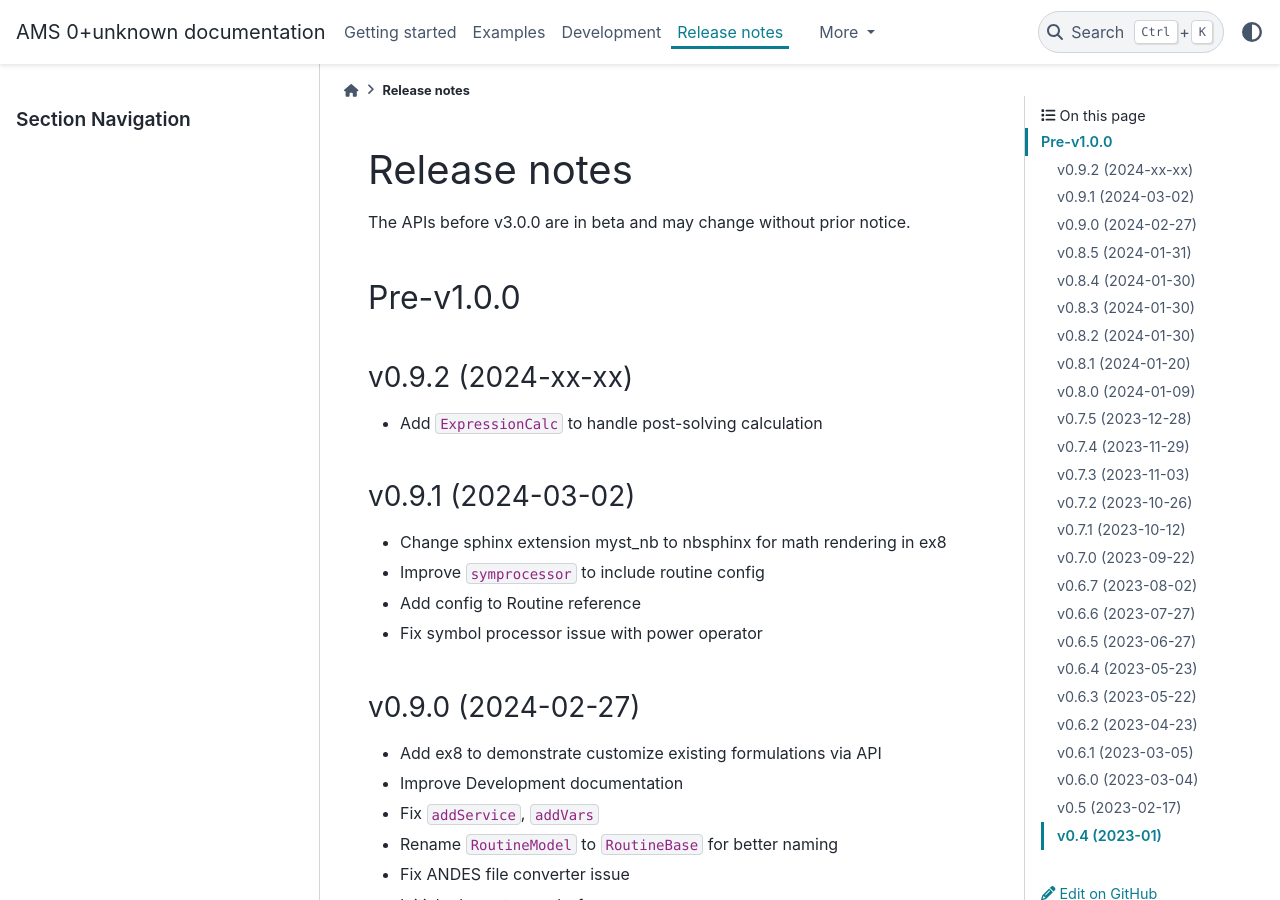
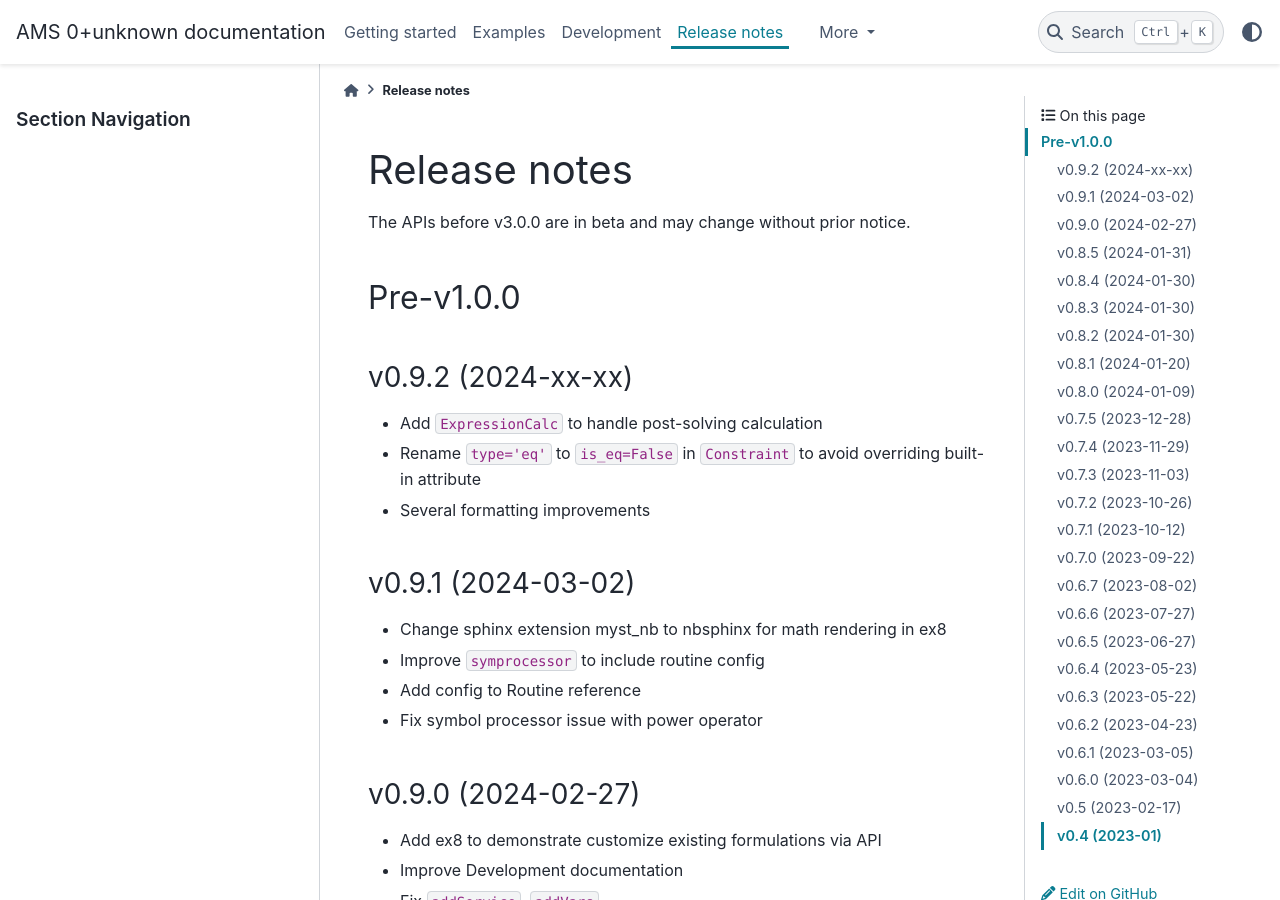
Before and after one commit to CURENT/ams, a Sphinx documentation site: the page built from docs/source/release-notes.rst, in a window 1280 px wide and 900 px high. Built offline with Sphinx 7.4.7 and the PyData theme 0.15.4, drawn with Linux system fonts in a browser that asks for light colours; pages that are not in the unit, such as notebooks, are missing from menus.

Commit message:
Update release-notes

```diff
--- a/docs/source/release-notes.rst
+++ b/docs/source/release-notes.rst
@@ -13,6 +13,8 @@ v0.9.2 (2024-xx-xx)
 -------------------
 
 - Add ``ExpressionCalc`` to handle post-solving calculation
+- Rename ``type='eq'`` to ``is_eq=False`` in ``Constraint`` to avoid overriding built-in attribute
+- Several formatting improvements
 
 v0.9.1 (2024-03-02)
 -------------------
```
